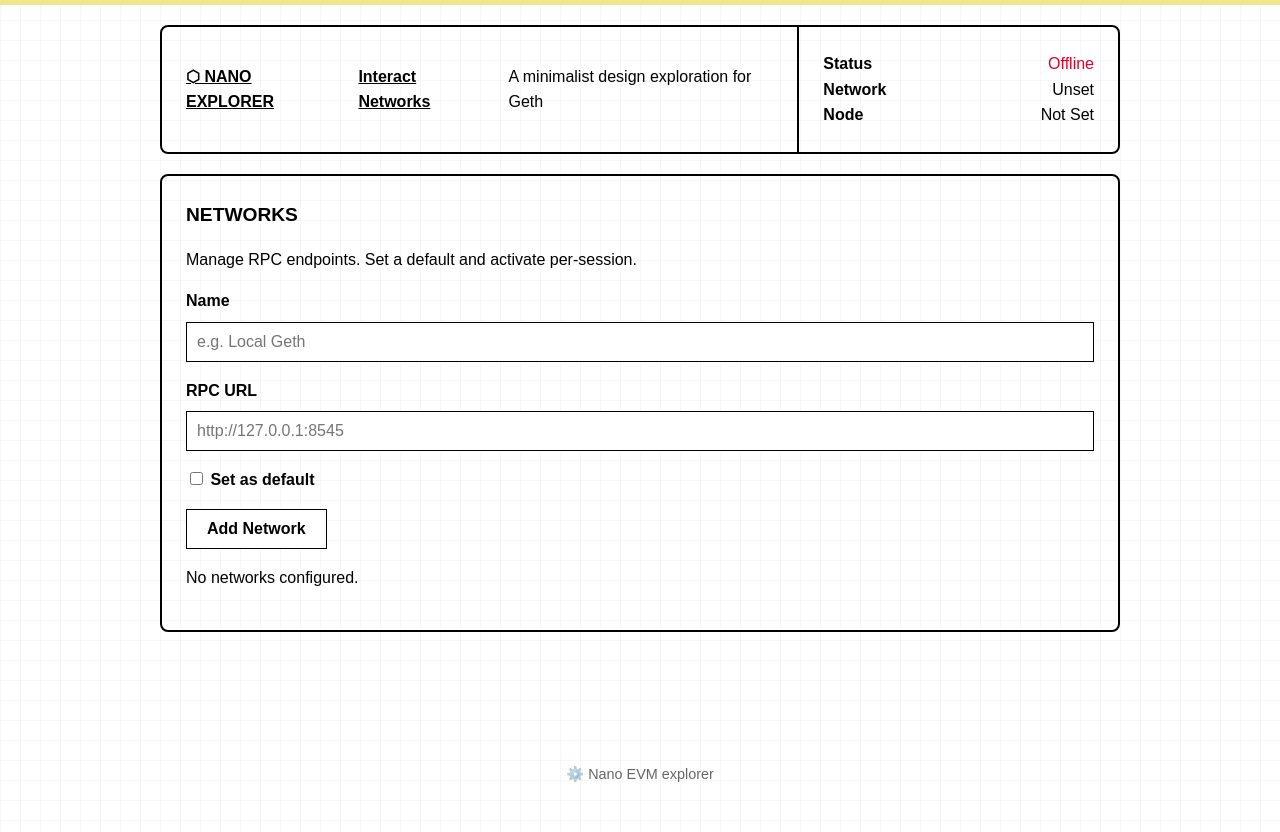
After one commit to smarinrojas/nano_explorer, a Flask app: page /networks in a window 1280 px wide. The commit adds this page. Run offline with Flask 3, Linux system fonts and the light colour scheme; data that the repository does not hold is empty; some web fonts are replaced.

Commit message:
feat: add multi-network support with dynamic switching
- Added Network model to store and manage multiple RPC endpoints
- Implemented session-based network switching with default fallback
- Created API endpoints for CRUD operations on networks
- Refactored Web3 connection logic to use active network from session
- Added networks page and navigation link in base template
- Added network seeding from environment variables on first run
- Updated utility processor to inject active network info into templates

```diff
--- a/app.py
+++ b/app.py
@@ -2,7 +2,7 @@
 
 import os
 import json
-from flask import Flask, render_template, request, redirect, url_for, jsonify
+from flask import Flask, render_template, request, redirect, url_for, jsonify, session
 from flask_sqlalchemy import SQLAlchemy
 from web3 import Web3
 from datetime import datetime
@@ -14,24 +14,12 @@ load_dotenv()
 app = Flask(__name__)
 app.config['SQLALCHEMY_DATABASE_URI'] = 'sqlite:///contracts.db'
 app.config['SQLALCHEMY_TRACK_MODIFICATIONS'] = False
+app.config['SECRET_KEY'] = os.getenv('FLASK_SECRET_KEY', 'dev-secret-key')
 db = SQLAlchemy(app)
 
-# Read the RPC URL from the environment variable
 RPC_URL = os.getenv("GETH_RPC_URL")
-w3 = None
 
-# Attempt to connect to the node on application startup
-if RPC_URL:
-    try:
-        w3 = Web3(Web3.HTTPProvider(RPC_URL))
-        if not w3.is_connected():
-            print(f"Warning: Could not connect to Geth node at {RPC_URL}")
-            w3 = None # Nullify the instance if the connection fails
-    except Exception as e:
-        print(f"Error connecting to Geth node: {e}")
-        w3 = None
-else:
-    print("Warning: GETH_RPC_URL environment variable not set.")
+# --- Models ---
 
 # Database model for storing contract ABIs
 class ContractABI(db.Model):
@@ -43,6 +31,34 @@ class ContractABI(db.Model):
     def __repr__(self):
         return f'<ContractABI {self.name}>'
 
+class Network(db.Model):
+    id = db.Column(db.Integer, primary_key=True)
+    name = db.Column(db.String(100), unique=True, nullable=False)
+    rpc_url = db.Column(db.String(255), unique=True, nullable=False)
+    is_default = db.Column(db.Boolean, default=False, nullable=False)
+    created_at = db.Column(db.DateTime, default=datetime.utcnow, nullable=False)
+
+    def __repr__(self):
+        return f'<Network {self.name}>'
+
+def get_active_network():
+    net_id = session.get('network_id')
+    network = None
+    if net_id:
+        network = Network.query.get(net_id)
+    if not network:
+        network = Network.query.filter_by(is_default=True).first()
+    return network
+
+def make_w3(rpc_url: str):
+    try:
+        instance = Web3(Web3.HTTPProvider(rpc_url))
+        if instance.is_connected():
+            return instance
+    except Exception:
+        pass
+    return None
+
 
 @app.context_processor
 def utility_processor():
@@ -53,18 +69,22 @@ def utility_processor():
     def to_datetime(timestamp):
         return datetime.fromtimestamp(timestamp)
 
+    active_network = get_active_network()
+    rpc_url = active_network.rpc_url if active_network else RPC_URL
+    w3_instance = make_w3(rpc_url) if rpc_url else None
+
     client_version = None
-    if w3:
+    if w3_instance:
         try:
-            client_version = w3.client_version
+            client_version = w3_instance.client_version
         except Exception:
             client_version = "Error fetching version"
 
-    # Inject the w3 instance and RPC URL into the template context
     return dict(
-        w3=w3,
-        rpc_url=RPC_URL,
+        w3=w3_instance,
+        rpc_url=rpc_url,
         client_version=client_version,
+        active_network=active_network,
         from_wei=from_wei,
         to_datetime=to_datetime
     )
@@ -75,7 +95,9 @@ def index():
     if request.method == 'POST' and 'search_query' in request.form:
         query = request.form['search_query'].strip()
 
-        if not w3:
+        active_network = get_active_network()
+        w3_instance = make_w3(active_network.rpc_url) if active_network else make_w3(RPC_URL)
+        if not w3_instance:
             return redirect(url_for('index'))
 
         if Web3.is_address(query):
@@ -85,7 +107,7 @@ def index():
         elif len(query) == 66 and query.startswith('0x'):
             try:
                 # The only way to know if it's a block or transaction hash is by trying
-                w3.eth.get_transaction(query)
+                w3_instance.eth.get_transaction(query)
                 return redirect(url_for('transaction_details', tx_hash=query))
             except Exception:
                 return redirect(url_for('block_details', block_identifier=query))
@@ -93,12 +115,14 @@ def index():
         return render_template('error.html', message="Invalid or unrecognized search query.")
 
     latest_blocks = []
-    if w3:
+    active_network = get_active_network()
+    w3_instance = make_w3(active_network.rpc_url) if active_network else make_w3(RPC_URL)
+    if w3_instance:
         try:
-            latest_block_number = w3.eth.block_number
+            latest_block_number = w3_instance.eth.block_number
             for i in range(10): # Show the last 10 blocks
                 if latest_block_number - i < 0: break
-                block = w3.eth.get_block(latest_block_number - i)
+                block = w3_instance.eth.get_block(latest_block_number - i)
                 latest_blocks.append(block)
         except Exception as e:
             # If the node disconnects while the app is running
@@ -111,6 +135,8 @@ def index():
 
 @app.route('/block/<block_identifier>')
 def block_details(block_identifier):
+    active_network = get_active_network()
+    w3 = make_w3(active_network.rpc_url) if active_network else make_w3(RPC_URL)
     if not w3: return redirect(url_for('index'))
     try:
         if block_identifier.isdigit(): block_identifier = int(block_identifier)
@@ -122,6 +148,8 @@ def block_details(block_identifier):
 
 @app.route('/tx/<tx_hash>')
 def transaction_details(tx_hash):
+    active_network = get_active_network()
+    w3 = make_w3(active_network.rpc_url) if active_network else make_w3(RPC_URL)
     if not w3: return redirect(url_for('index'))
     try:
         tx = w3.eth.get_transaction(tx_hash)
@@ -274,8 +302,12 @@ def contract_interaction_page(contract_id):
         if item.get('type') in ['event', 'error']:
             signature_text = f"{item['name']}({','.join([inp['type'] for inp in item.get('inputs', [])])})"
             # Correctly take the first 4 bytes (8 hex characters) and add the '0x' prefix.
-            item['signature'] = '0x' + w3.keccak(text=signature_text).hex()[:8]
+            item['signature'] = '0x' + Web3.keccak(text=signature_text).hex()[:8]
     return render_template('contract_interaction.html', contract=contract_data, abi=abi)
+
+@app.route('/networks', methods=['GET'])
+def networks_page():
+    return render_template('networks.html')
 
 @app.route('/api/contracts', methods=['POST'])
 def add_contract():
@@ -395,6 +427,8 @@ def clear_all_contracts():
 
 @app.route('/api/interact', methods=['POST'])
 def handle_interaction():
+    active_network = get_active_network()
+    w3 = make_w3(active_network.rpc_url) if active_network else make_w3(RPC_URL)
     if not w3:
         return jsonify({'error': 'Not connected to a node'}), 503
 
@@ -483,6 +517,8 @@ def handle_interaction():
 
 @app.route('/address/<address>')
 def address_details(address):
+    active_network = get_active_network()
+    w3 = make_w3(active_network.rpc_url) if active_network else make_w3(RPC_URL)
     if not w3: return redirect(url_for('index'))
     try:
         balance = w3.eth.get_balance(address)
@@ -493,6 +529,105 @@ def address_details(address):
 
 with app.app_context():
     db.create_all()
+    # Seed default network from env if no networks exist
+    if Network.query.count() == 0:
+        if RPC_URL:
+            try:
+                default_name = os.getenv('GETH_NETWORK_NAME', 'Default')
+                db.session.add(Network(name=default_name, rpc_url=RPC_URL, is_default=True))
+                db.session.commit()
+            except Exception as e:
+                db.session.rollback()
+                print(f"Could not seed default network: {e}")
+        else:
+            print("Warning: No networks configured and GETH_RPC_URL not set.")
+
+# --- Network Management API ---
+@app.route('/api/networks', methods=['GET'])
+def list_networks():
+    nets = Network.query.order_by(Network.created_at.asc()).all()
+    return jsonify([
+        {
+            'id': n.id,
+            'name': n.name,
+            'rpc_url': n.rpc_url,
+            'is_default': n.is_default
+        } for n in nets
+    ])
+
+@app.route('/api/networks', methods=['POST'])
+def create_network():
+    data = request.get_json() or {}
+    name = data.get('name')
+    rpc_url = data.get('rpc_url')
+    is_default = bool(data.get('is_default', False))
+    if not name or not rpc_url:
+        return jsonify({'error': 'name and rpc_url are required'}), 400
+    if Network.query.filter((Network.name == name) | (Network.rpc_url == rpc_url)).first():
+        return jsonify({'error': 'Network with same name or rpc_url already exists'}), 409
+    try:
+        if is_default:
+            Network.query.update({Network.is_default: False})
+        net = Network(name=name, rpc_url=rpc_url, is_default=is_default)
+        db.session.add(net)
+        db.session.commit()
+        return jsonify({'id': net.id, 'name': net.name, 'rpc_url': net.rpc_url, 'is_default': net.is_default}), 201
+    except Exception as e:
+        db.session.rollback()
+        return jsonify({'error': str(e)}), 500
+
+@app.route('/api/networks/<int:net_id>', methods=['GET'])
+def get_network(net_id):
+    net = Network.query.get_or_404(net_id)
+    return jsonify({'id': net.id, 'name': net.name, 'rpc_url': net.rpc_url, 'is_default': net.is_default})
+
+@app.route('/api/networks/<int:net_id>', methods=['PUT'])
+def update_network(net_id):
+    net = Network.query.get_or_404(net_id)
+    data = request.get_json() or {}
+    name = data.get('name', net.name)
+    rpc_url = data.get('rpc_url', net.rpc_url)
+    is_default = data.get('is_default', net.is_default)
+    conflict = Network.query.filter(((Network.name == name) | (Network.rpc_url == rpc_url)) & (Network.id != net_id)).first()
+    if conflict:
+        return jsonify({'error': 'Another network with same name or rpc_url exists'}), 409
+    try:
+        net.name = name
+        net.rpc_url = rpc_url
+        net.is_default = bool(is_default)
+        if net.is_default:
+            Network.query.filter(Network.id != net.id).update({Network.is_default: False})
+        db.session.commit()
+        return jsonify({'id': net.id, 'name': net.name, 'rpc_url': net.rpc_url, 'is_default': net.is_default})
+    except Exception as e:
+        db.session.rollback()
+        return jsonify({'error': str(e)}), 500
+
+@app.route('/api/networks/<int:net_id>', methods=['DELETE'])
+def delete_network(net_id):
+    net = Network.query.get_or_404(net_id)
+    try:
+        was_default = net.is_default
+        db.session.delete(net)
+        db.session.commit()
+        if was_default:
+            fallback = Network.query.first()
+            if fallback:
+                fallback.is_default = True
+                db.session.commit()
+                session['network_id'] = fallback.id
+            else:
+                session.pop('network_id', None)
+        return jsonify({'message': 'Network deleted'})
+    except Exception as e:
+        db.session.rollback()
+        return jsonify({'error': str(e)}), 500
+
+@app.route('/api/networks/<int:net_id>/activate', methods=['POST'])
+def activate_network(net_id):
+    net = Network.query.get_or_404(net_id)
+    session['network_id'] = net.id
+    return jsonify({'message': 'Network activated', 'active_network_id': net.id})
 
 if __name__ == '__main__':
     # The host '0.0.0.0' makes it accessible from other devices on your network
--- /dev/null
+++ b/static/networks.js
@@ -0,0 +1,126 @@
+document.addEventListener('DOMContentLoaded', () => {
+  const list = document.getElementById('networks-list');
+  const form = document.getElementById('network-form');
+  const nameInput = document.getElementById('net-name');
+  const rpcInput = document.getElementById('net-rpc');
+  const defaultInput = document.getElementById('net-default');
+
+  async function loadNetworks() {
+    list.innerHTML = '<p>Loading...</p>';
+    try {
+      const res = await fetch('/api/networks');
+      const nets = await res.json();
+      if (!Array.isArray(nets) || nets.length === 0) {
+        list.innerHTML = '<p>No networks configured.</p>';
+        return;
+      }
+      list.innerHTML = '';
+      nets.forEach(renderNetwork);
+    } catch (e) {
+      list.innerHTML = '<p>Error loading networks.</p>';
+    }
+  }
+
+  function renderNetwork(n) {
+    const row = document.createElement('div');
+    row.className = 'abi-item';
+
+    const title = document.createElement('div');
+    title.className = 'contract-name';
+    title.textContent = `${n.name}${n.is_default ? ' (default)' : ''}`;
+
+    const url = document.createElement('div');
+    url.className = 'contract-address';
+    url.textContent = n.rpc_url;
+
+    const actions = document.createElement('div');
+    actions.style.marginLeft = 'auto';
+    actions.style.display = 'flex';
+    actions.style.gap = '8px';
+
+    const activateBtn = document.createElement('button');
+    activateBtn.textContent = 'Activate';
+    activateBtn.addEventListener('click', async () => {
+      try {
+        const res = await fetch(`/api/networks/${n.id}/activate`, { method: 'POST' });
+        if (!res.ok) throw new Error('Activation failed');
+        await loadNetworks();
+        location.reload();
+      } catch (e) { alert(e.message); }
+    });
+
+    const editBtn = document.createElement('button');
+    editBtn.textContent = 'Edit';
+    editBtn.addEventListener('click', async () => {
+      const newName = prompt('Name:', n.name);
+      if (newName === null) return;
+      const newRpc = prompt('RPC URL:', n.rpc_url);
+      if (newRpc === null) return;
+      const makeDefault = confirm('Set as default? OK = Yes, Cancel = No');
+      try {
+        const res = await fetch(`/api/networks/${n.id}`, {
+          method: 'PUT',
+          headers: { 'Content-Type': 'application/json' },
+          body: JSON.stringify({ name: newName, rpc_url: newRpc, is_default: makeDefault })
+        });
+        if (!res.ok) {
+          const d = await res.json().catch(() => ({}));
+          throw new Error(d.error || 'Update failed');
+        }
+        await loadNetworks();
+      } catch (e) { alert(e.message); }
+    });
+
+    const delBtn = document.createElement('button');
+    delBtn.textContent = 'Delete';
+    delBtn.addEventListener('click', async () => {
+      if (!confirm(`Delete network "${n.name}"?`)) return;
+      try {
+        const res = await fetch(`/api/networks/${n.id}`, { method: 'DELETE' });
+        if (!res.ok) {
+          const d = await res.json().catch(() => ({}));
+          throw new Error(d.error || 'Delete failed');
+        }
+        await loadNetworks();
+      } catch (e) { alert(e.message); }
+    });
+
+    actions.appendChild(activateBtn);
+    actions.appendChild(editBtn);
+    actions.appendChild(delBtn);
+
+    row.appendChild(title);
+    row.appendChild(url);
+    row.appendChild(actions);
+
+    list.appendChild(row);
+  }
+
+  form.addEventListener('submit', async (e) => {
+    e.preventDefault();
+    const payload = {
+      name: nameInput.value.trim(),
+      rpc_url: rpcInput.value.trim(),
+      is_default: defaultInput.checked,
+    };
+    if (!payload.name || !payload.rpc_url) {
+      alert('Name and RPC URL are required');
+      return;
+    }
+    try {
+      const res = await fetch('/api/networks', {
+        method: 'POST',
+        headers: { 'Content-Type': 'application/json' },
+        body: JSON.stringify(payload)
+      });
+      if (!res.ok) {
+        const d = await res.json().catch(() => ({}));
+        throw new Error(d.error || 'Create failed');
+      }
+      form.reset();
+      await loadNetworks();
+    } catch (e) { alert(e.message); }
+  });
+
+  loadNetworks();
+});
--- a/templates/base.html
+++ b/templates/base.html
@@ -18,6 +18,7 @@
                     <h1><a href="{{ url_for('index') }}">⬡ NANO EXPLORER</a></h1>
                     <nav>
                         <a href="{{ url_for('interact') }}">Interact</a>
+                        <a href="{{ url_for('networks_page') }}">Networks</a>
                     </nav>
                     <p>A minimalist design exploration for Geth</p>
                 </div>
@@ -29,6 +30,10 @@
                         {% else %}
                             <span class="status-disconnected">Offline</span>
                         {% endif %}
+                    </div>
+                    <div class="meta-item">
+                        <strong>Network</strong>
+                        <span>{{ active_network.name if active_network else 'Unset' }}</span>
                     </div>
                     <div class="meta-item">
                         <strong>Node</strong>
--- /dev/null
+++ b/templates/networks.html
@@ -0,0 +1,35 @@
+{% extends 'base.html' %}
+
+{% block title %}Networks - {{ super() }}{% endblock %}
+
+{% block content %}
+<div class="card">
+  <h2>Networks</h2>
+  <p>Manage RPC endpoints. Set a default and activate per-session.</p>
+
+  <div class="form-section" style="margin-bottom: 1rem;">
+    <form id="network-form">
+      <div class="form-group">
+        <label for="net-name">Name</label>
+        <input type="text" id="net-name" placeholder="e.g. Local Geth" required>
+      </div>
+      <div class="form-group">
+        <label for="net-rpc">RPC URL</label>
+        <input type="text" id="net-rpc" placeholder="http://127.0.0.1:8545" required>
+      </div>
+      <div class="form-group">
+        <label><input type="checkbox" id="net-default"> Set as default</label>
+      </div>
+      <div class="form-actions">
+        <button type="submit">Add Network</button>
+      </div>
+    </form>
+  </div>
+
+  <div id="networks-list"></div>
+</div>
+{% endblock %}
+
+{% block scripts %}
+<script src="{{ url_for('static', filename='networks.js') }}"></script>
+{% endblock %}
```
